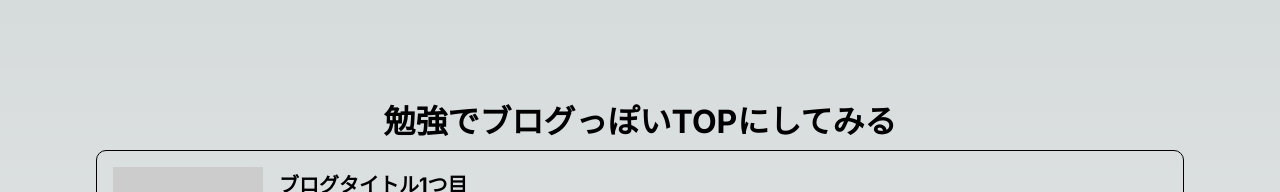
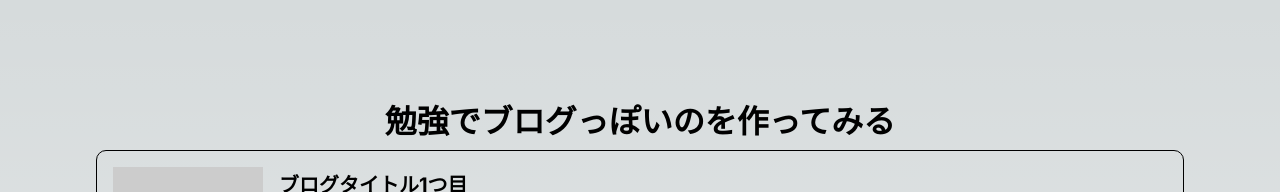
Before and after one commit to moeka-okubo/next-playground, a Next.js app in the folder next-playground-app/: page / in a window 1280 px wide. Shown: the top 192 px of the page. Built offline with nearby package versions, Linux system fonts and the light colour scheme.

Commit message:
共通レイアウト適用

```diff
--- a/next-playground-app/src/pages/_app.tsx
+++ b/next-playground-app/src/pages/_app.tsx
@@ -1,6 +1,27 @@
 import '@/styles/globals.css'
 import type { AppProps } from 'next/app'
+import Head from 'next/head';
+import { Inter } from 'next/font/google'
+import styles from '@/styles/Home.module.css'
+
+const inter = Inter({ subsets: ['latin'] })
 
 export default function App({ Component, pageProps }: AppProps) {
-  return <Component {...pageProps} />
+
+  const { title, h1 } = pageProps;
+
+  return (
+    <>
+      <Head>
+        <title>{title} | Next勉強のページ</title>
+        <meta name="description" content="Next.jsを勉強するためのページ" />
+        <meta name="viewport" content="width=device-width, initial-scale=1" />
+        <link rel="icon" href="/favicon.ico" />
+      </Head>
+      <main className={`${styles.main} ${inter.className}`}>
+        <h1>{h1}</h1>
+        <Component {...pageProps} />
+      </main>
+    </>
+  );
 }
--- /dev/null
+++ b/next-playground-app/src/pages/_app_tmp.tsx
@@ -0,0 +1,6 @@
+import '@/styles/globals.css'
+import type { AppProps } from 'next/app'
+
+export default function App({ Component, pageProps }: AppProps) {
+  return <Component {...pageProps} />
+}
--- a/next-playground-app/src/pages/index.tsx
+++ b/next-playground-app/src/pages/index.tsx
@@ -6,7 +6,7 @@ import { articles } from "../const/articles"
 
 const inter = Inter({ subsets: ['latin'] })
 
-export default function Home() {
+function Home() {
   const articleStyle = {
     list: {
       width: '100%',
@@ -53,14 +53,6 @@ export default function Home() {
 
   return (
     <>
-      <Head>
-        <title>Next勉強のページ</title>
-        <meta name="description" content="Next.jsを勉強するためのページ" />
-        <meta name="viewport" content="width=device-width, initial-scale=1" />
-        <link rel="icon" href="/favicon.ico" />
-      </Head>
-      <main className={`${styles.main} ${inter.className}`}>
-        <h1>勉強でブログっぽいTOPにしてみる</h1>
       {articles.map(article => (
         <a key={article.id} href={`/article/${article.id}`} style={{width: '100%'}}>
           <div style={articleStyle.list}>
@@ -83,8 +75,15 @@ export default function Home() {
           </div>
         </a>
       ))}
-
-      </main>
     </>
   )
 }
+
+Home.getInitialProps = () => {
+  return {
+    title: 'Top',
+    h1: '勉強でブログっぽいのを作ってみる',
+  };
+};
+
+export default Home;
```
Lines whose indentation alone changed are shown as unchanged.
